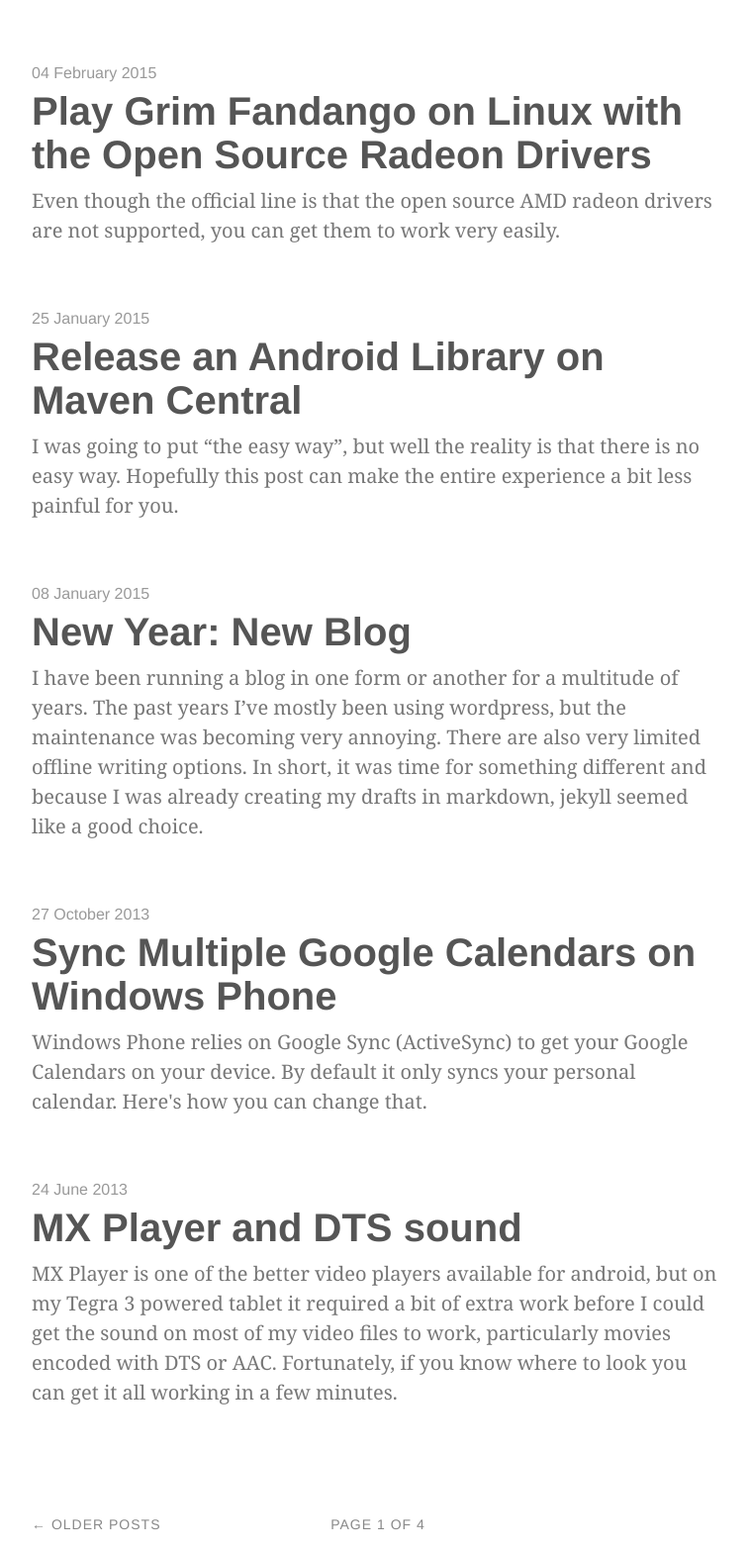
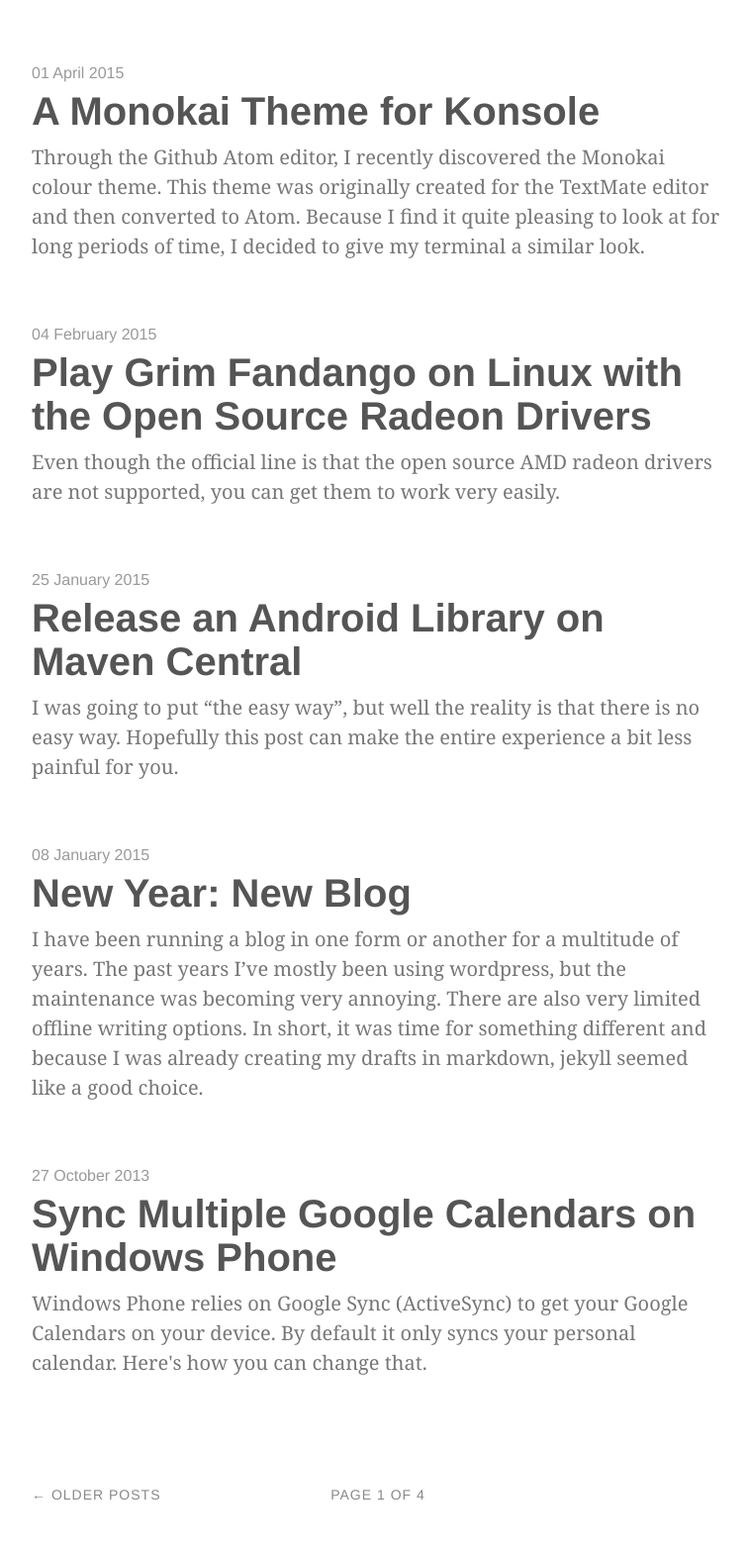
Before and after one commit to wdullaer/wdullaer.github.io, a Jekyll site: the page built from index.html, in a window 1280 px wide. Shown: the part 350-1918 px from the top of the page at 99% size, without its empty margins (258-1016 px from the left). Built offline with Jekyll 4.4.1, drawn with Linux system fonts in a browser that asks for light colours; some web fonts are replaced; Markdown is read by kramdown in place of the engine named in the settings; the list of posts is cut into pages by our own code; grey boxes are pictures that could not be loaded.

Commit message:
Monokai colorscheme post

```diff
--- /dev/null
+++ b/_posts/2015-04-01-Monokai-Theme-For-Konsole.md
@@ -0,0 +1,29 @@
+---
+layout: post
+title: "A Monokai Theme for Konsole"
+quote: "Because code should look pretty"
+excerpt: "Through the Github Atom editor, I recently discovered the Monokai colour theme. This theme was originally created for the TextMate editor and then converted to Atom.
+Because I find it quite pleasing to look at for long periods of time, I decided to give my terminal a similar look."
+image: /media/2015-04-01-Monokai-Theme-For-Konsole/cover.jpg
+video: false
+comments: true
+categories:
+- Linux
+tags:
+- Terminal
+- Konsole
+- KDE
+- Monokai
+- Theme
+---
+Through the Github Atom editor, I recently discovered the Monokai colour theme. This theme was [originally](http://www.monokai.nl/blog/2006/07/15/textmate-color-theme/) created for the TextMate editor and then [converted to Atom](https://atom.io/packages/monokai).
+
+Because I find it quite pleasing to look at for long periods of time, I decided to give my terminal a similar look. Here's a colourscheme file for my weapon of choice KDE Konsole:
+
+{% gist wdullaer/c1851e113bf21ccdfeff Monokai.colorscheme %}
+
+You should put this file into `~/.kde/share/apps/konsole` and then select it in the appearance tab of your profile settings.
+![Konsole Settings](/media/2015-04-01-Monokai-Theme-For-Konsole/konsole_anim.gif)
+
+Together with the [Adobe Source Code Pro](https://github.com/adobe/Source-Code-Pro) font, Konsole will then look like this:
+![Konsole](/media/2015-04-01-Monokai-Theme-For-Konsole/konsole_monokai.png)
--- a/assets/css/syntax.css
+++ b/assets/css/syntax.css
@@ -6,6 +6,11 @@
   border-radius: 3px;
   color: #FFFFFF;
 }
+
+.gist pre {
+  color: #515151;
+}
+
 /* Highlights taken from https://gist.github.com/asaaki/1007420  for Monokai theme */
 .c                 { color: #75715e }                            /* Comment                     */
 .err               { color: #960050; background-color: #1e0010 } /* Error                       */
```
Also changed, not shown: _drafts/hack-your-wd-greens.md (+1 -1 lines), media/2015-04-01-Monokai-Theme-For-Konsole/cover.jpg (added), media/2015-04-01-Monokai-Theme-For-Konsole/konsole_anim.gif (added), media/2015-04-01-Monokai-Theme-For-Konsole/konsole_monokai.png (added), media/2015-04-07-Hack-WD-Greens/cover.jpg (added).
